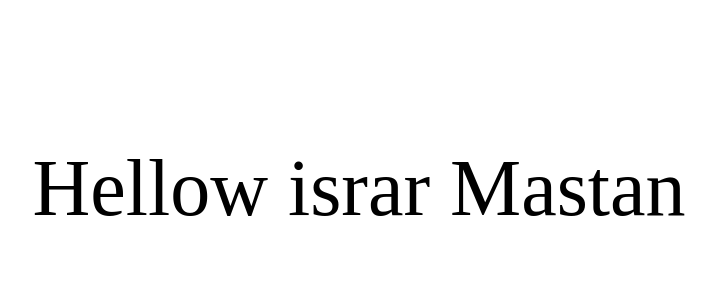
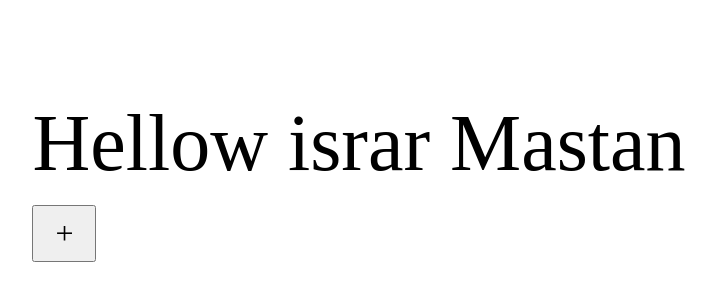
Before and after one commit to ishrar776/react-suimhu, a React (Create React App) app: page / in a window 1280 px wide. Shown: the part 212-512 px from the top of the page, without its empty margins (281-997 px from the left). Built offline with nearby package versions, Linux system fonts and the light colour scheme.

Commit message:
1 file modified

```diff
--- a/src/counter/DemoCounter.js
+++ b/src/counter/DemoCounter.js
@@ -1,9 +1,16 @@
 import React from 'react';
 import { useSelector, useDispatch } from 'react-redux';
-import {enterName} from './CounterSlice';
+import { enterName } from './CounterSlice';
 const DemoCounter = () => {
   const count = useSelector((item) => item.counter1.candidateName);
   const dispatch = useDispatch();
-  return <div>Hellow {count}</div>;
+  return (
+    <>
+      <div>Hellow {count}</div>
+      <div>
+        <button onClick={() => dispatch(enterName())}>+</button>
+      </div>
+    </>
+  );
 };
 export default DemoCounter;
```
